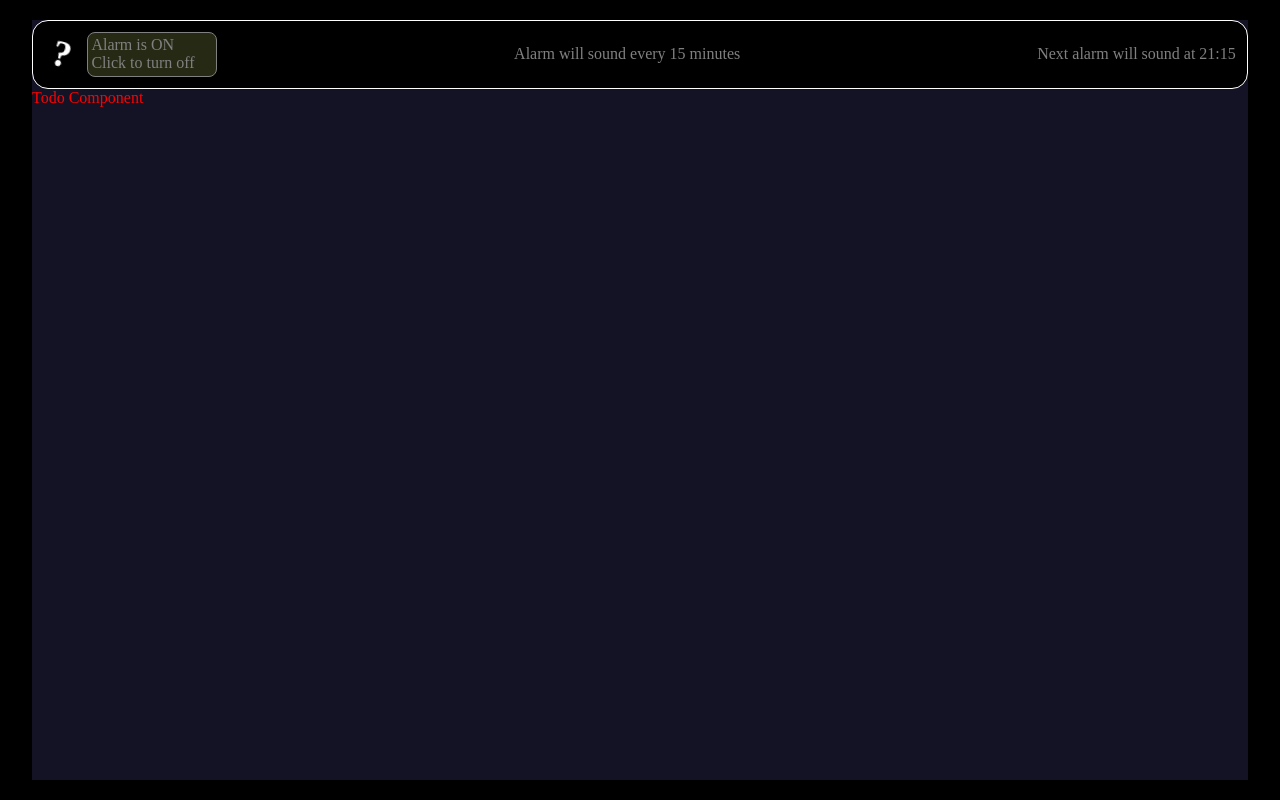
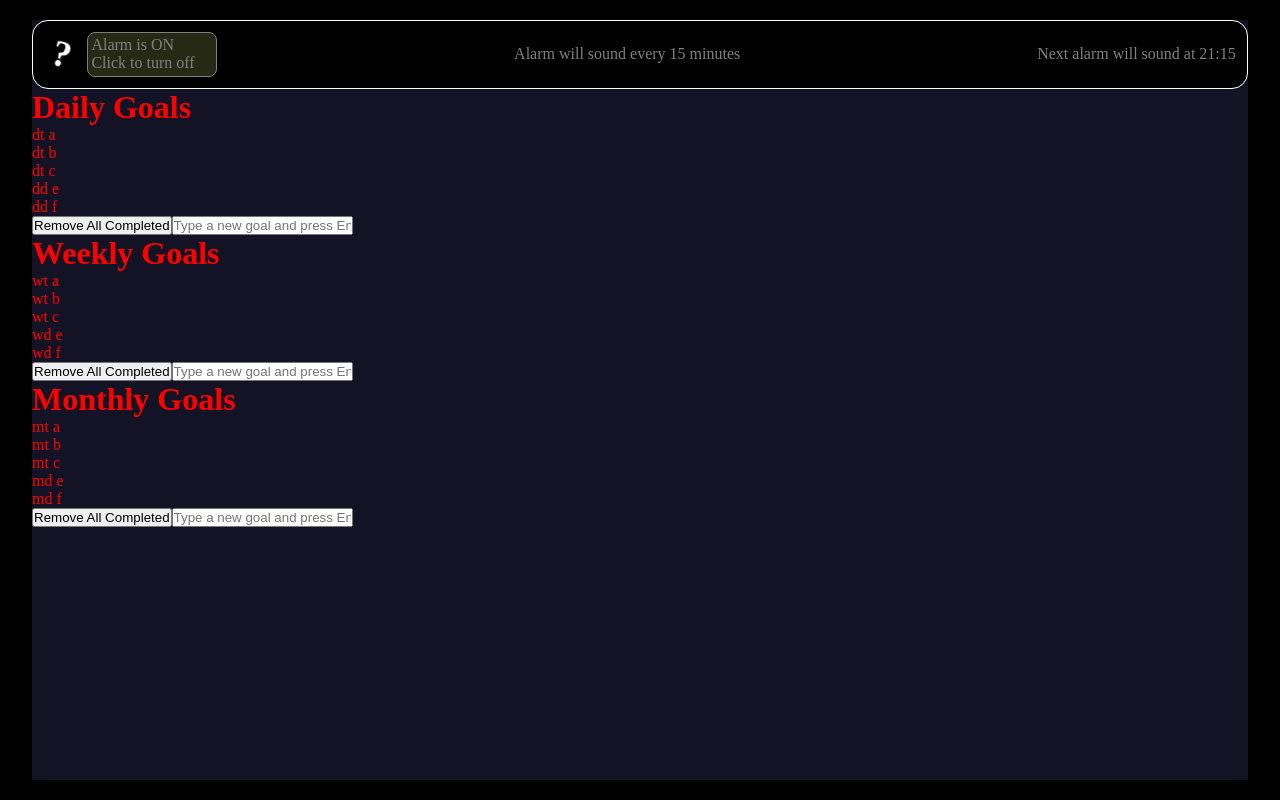
Before and after one commit to danifromecuador/plannywise_draft_4, a React (Vite) app: page / in a window 1280 px wide. Built offline with nearby package versions, Linux system fonts and the light colour scheme.

Commit message:
Render todos & dones for 3 different Todo components | todo | main/App.jsx & src/store/ |

```diff
--- a/main/App.jsx
+++ b/main/App.jsx
@@ -1,4 +1,4 @@
-
+import { Store } from '../src/store/store'
 import { Alarm } from '../src/alarm/Alarm'
 import { Todo } from '../src/todo/Todo'
 import './App.css'
@@ -7,7 +7,11 @@ export const App = () => {
   return (
     <div className="App">
       <Alarm />
-      <Todo />
+      <div className="Todo">
+        <Todo type="daily" storeLocal={Store().todo.daily}/>
+        <Todo type="weekly" storeLocal={Store().todo.weekly} />
+        <Todo type="monthly" storeLocal={Store().todo.monthly} />
+      </div>
     </div>
   )
 }
--- a/src/store/store.js
+++ b/src/store/store.js
@@ -1,7 +1,8 @@
-import { create } from "zustand";
-import { devtools } from "zustand/middleware";
-import { interval, nextInterval, updateNextInterval, setState } from "./alarm.js";
-import { getDateNum, getDateStr, updateTime } from "./time.js";
+import { create } from "zustand"
+import { devtools } from "zustand/middleware"
+import { getDateNum, getDateStr, updateTime } from "./time.js"
+import { interval, nextInterval, updateNextInterval, setState } from "./alarm.js"
+import { daily, weekly, monthly } from "./todo.js"
 
 const createTimeSlice = (set) => ({
   num: getDateNum(),
@@ -19,7 +20,9 @@ const createAlarmSlice = (set) => ({
 })
 
 const createTodoSlice = () => ({
-  dogs:25
+  daily: daily(),
+  weekly: weekly(),
+  monthly: monthly()
 })
 
 export const Store = create(devtools((set) => ({
--- /dev/null
+++ b/src/store/todo.js
@@ -0,0 +1,20 @@
+export const daily = () => {
+  return {
+    todos: ["dt a", "dt b", "dt c"],
+    dones: ["dd e", "dd f"]
+  }
+}
+
+export const weekly = () => {
+  return {
+    todos: ["wt a", "wt b", "wt c"],
+    dones: ["wd e", "wd f"]
+  }
+}
+
+export const monthly = () => {
+  return {
+    todos: ["mt a", "mt b", "mt c"],
+    dones: ["md e", "md f"]
+  }
+}
--- a/src/todo/Todo.jsx
+++ b/src/todo/Todo.jsx
@@ -1,9 +1,25 @@
+import { Store } from '../store/store'
 import './Todo.css'
 
-export const Todo = () => {
+export const Todo = ({ type, storeLocal }) => {
   return (
     <div className='Todo'>
-      Todo Component
+      <h1>{type.charAt(0).toUpperCase() + type.slice(1)} Goals</h1>
+      <ul>
+        {storeLocal.todos.map(element => (
+        <li key={element}>{element}</li>
+        ))}
+        {storeLocal.dones.map(element => (
+        <li key={element}>{element}</li>
+        ))}
+      </ul>
+      <div>
+        <button>Remove All Completed</button>
+        <input
+          type="text"
+          placeholder='Type a new goal and press Enter'
+        />
+      </div>
     </div>
   )
 }
```
